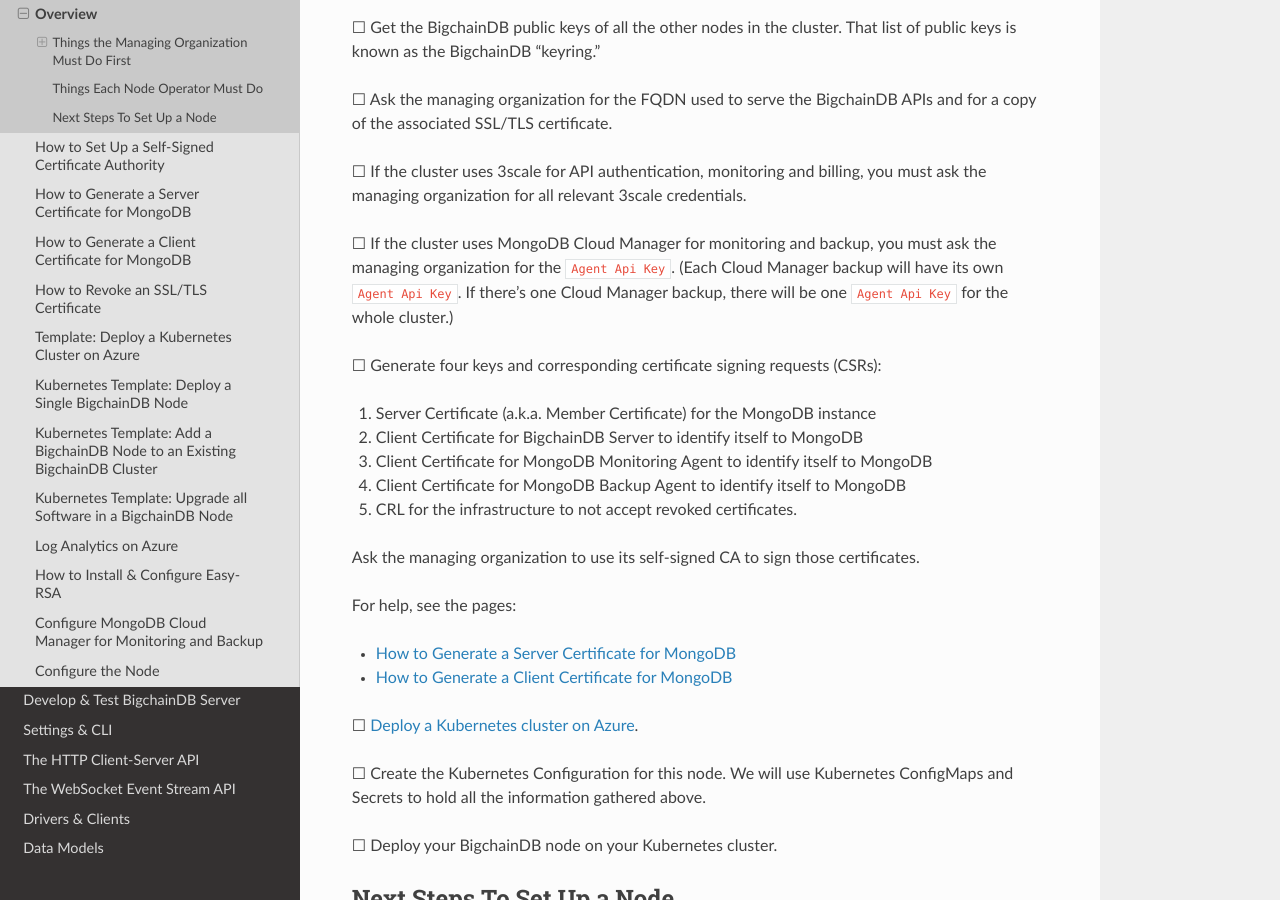
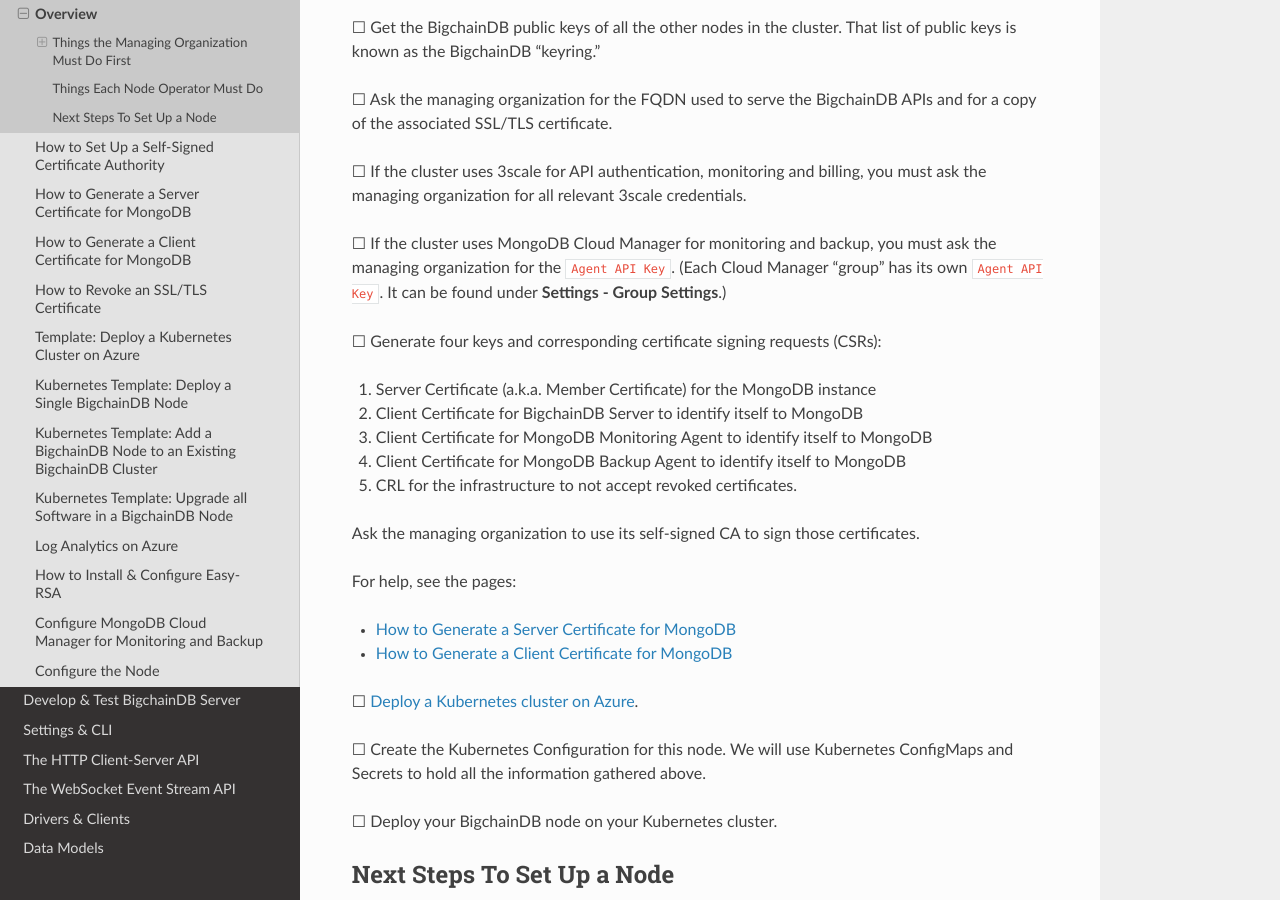
Before and after one commit to bigchaindb/bigchaindb, a Sphinx documentation site: the page built from docs/server/source/production-deployment-template/workflow.rst, in a window 1280 px wide and 900 px high, scrolled down 1528 px. Built offline with Sphinx 7.4.7 and the Read the Docs theme 2.0.0, drawn with Linux system fonts in a browser that asks for light colours; pages that are not in the unit, such as notebooks, are missing from menus.

Commit message:
Docs: Clarified how to get MongoDB Agent API Key

```diff
--- a/docs/server/source/production-deployment-template/workflow.rst
+++ b/docs/server/source/production-deployment-template/workflow.rst
@@ -103,10 +103,9 @@
 
 
 ☐ If the cluster uses MongoDB Cloud Manager for monitoring and backup,
-you must ask the managing organization for the ``Agent Api Key``.
-(Each Cloud Manager backup will have its own ``Agent Api Key``.
-If there's one Cloud Manager backup,
-there will be one ``Agent Api Key`` for the whole cluster.)
+you must ask the managing organization for the ``Agent API Key``.
+(Each Cloud Manager "group" has its own ``Agent API Key``.
+It can be found under **Settings - Group Settings**.)
 
 
 ☐ Generate four keys and corresponding certificate signing requests (CSRs):
```
